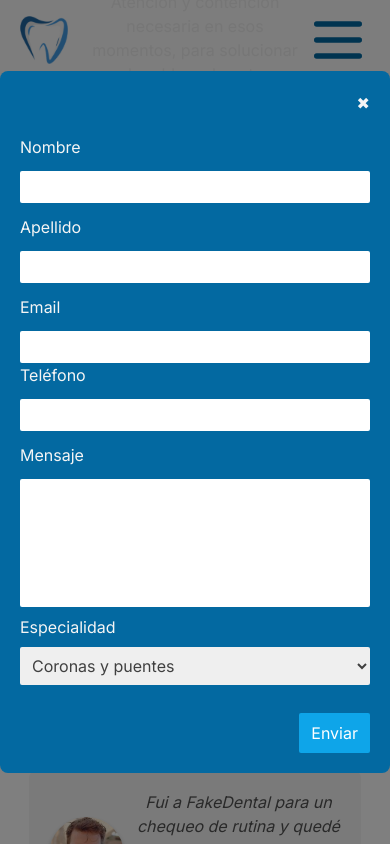
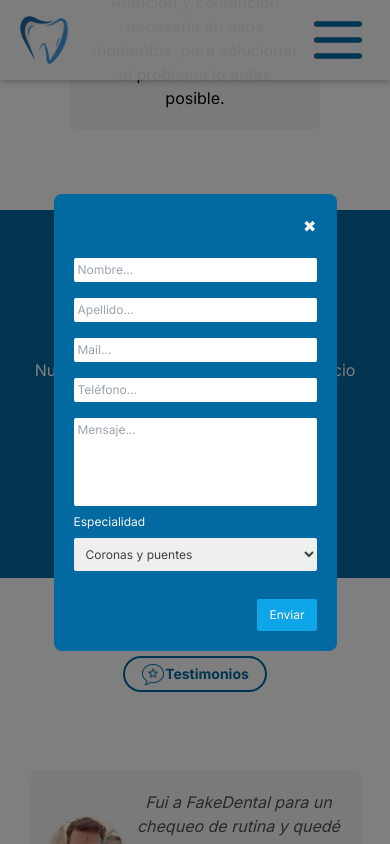
Before and after one commit to heidenreich20/fakemedical, a React (Vite) app: page / in a window 390 px wide. Both pictures are taken after a click on the button "Reservar". Shown: the part 4424-5268 px from the top of the page. Built offline with nearby package versions, Linux system fonts and the light colour scheme.

Commit message:
fix mobile modal

```diff
--- a/src/components/ModalContent.jsx
+++ b/src/components/ModalContent.jsx
@@ -36,7 +36,7 @@ export default function ModalContent ({ onClose }) {
 
   return (
     <div className='modal'>
-      <section className='bg-sky-700 p-5 w-full md:w-fit rounded-lg'>
+      <section className='bg-sky-700 p-5 md:w-fit rounded-lg'>
         <div className='flex w-full justify-end'>
           <button
             className='font-inter justify-end text-neutral-100'
@@ -46,14 +46,15 @@ export default function ModalContent ({ onClose }) {
           </button>
         </div>
         <form
-          className='flex flex-col font-inter text-neutral-100 gap-2 mt-5'
+          className='flex md:text-base text-xs flex-col font-inter text-neutral-100 gap-2 mt-5'
           action='submit'
           onSubmit={handleSubmit}
         >
-          <div className='flex md:flex-row flex-col justify-between md:gap-10'>
-            <section className='flex flex-col gap-3'>
+          <div className='flex gap-4 md:gap-3 md:flex-row flex-col justify-between md:gap-10'>
+            <section className='input-container flex flex-col gap-4 md:gap-3'>
               <label htmlFor='name'>Nombre</label>
               <input
+                placeholder='Nombre...'
                 onChange={handleInputChange}
                 required
                 className='rounded-sm p-1 md:p-2 text-neutral-700'
@@ -64,6 +65,7 @@ export default function ModalContent ({ onClose }) {
               />
               <label htmlFor='surname'>Apellido</label>
               <input
+                placeholder='Apellido...'
                 onChange={handleInputChange}
                 required
                 className='rounded-sm p-1 md:p-2 text-neutral-700'
@@ -72,8 +74,9 @@ export default function ModalContent ({ onClose }) {
                 name='surname'
                 value={formData.surname}
               />
-              <label htmlFor='email'>Email</label>
+              <label htmlFor='email'>Mail</label>
               <input
+                placeholder='Mail...'
                 onChange={handleInputChange}
                 required
                 className='rounded-sm p-1 md:p-2 text-neutral-700'
@@ -83,9 +86,10 @@ export default function ModalContent ({ onClose }) {
                 value={formData.email}
               />
             </section>
-            <section className='flex flex-col gap-3'>
+            <section className='input-container flex flex-col gap-4 md:gap-3'>
               <label htmlFor='phone'>Teléfono</label>
               <input
+                placeholder='Teléfono...'
                 onChange={handleInputChange}
                 required
                 className='rounded-sm p-1 md:p-2 text-neutral-700'
@@ -96,6 +100,7 @@ export default function ModalContent ({ onClose }) {
               />
               <label htmlFor='message'>Mensaje</label>
               <textarea
+                placeholder='Mensaje...'
                 autoComplete='off'
                 onChange={handleInputChange}
                 className='rounded-sm h-full text-neutral-700 p-1'
--- a/src/index.css
+++ b/src/index.css
@@ -45,3 +45,10 @@ html{
 textarea {
     resize: none;
 }
+
+/* Add this CSS to your stylesheets */
+@media (max-width: 768px) { /* You can adjust the breakpoint to your needs */
+    .input-container label {
+      display: none; /* Hide the label */
+    }
+  }
```
